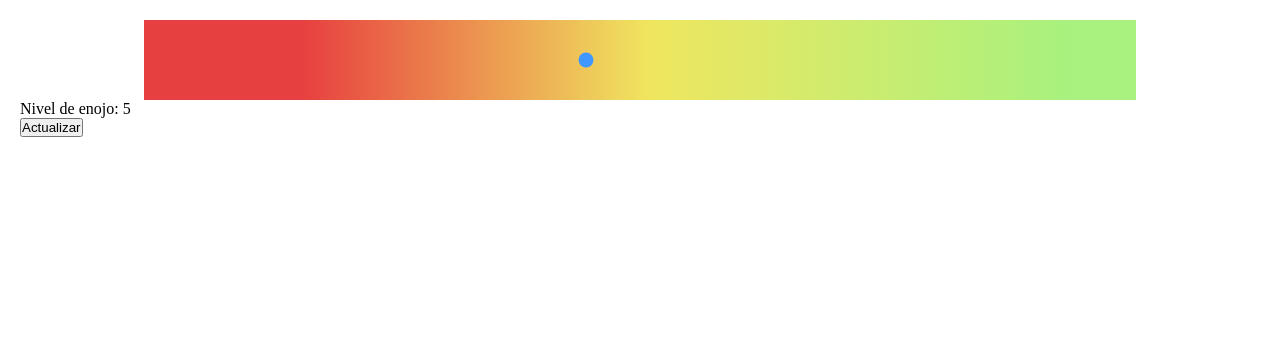
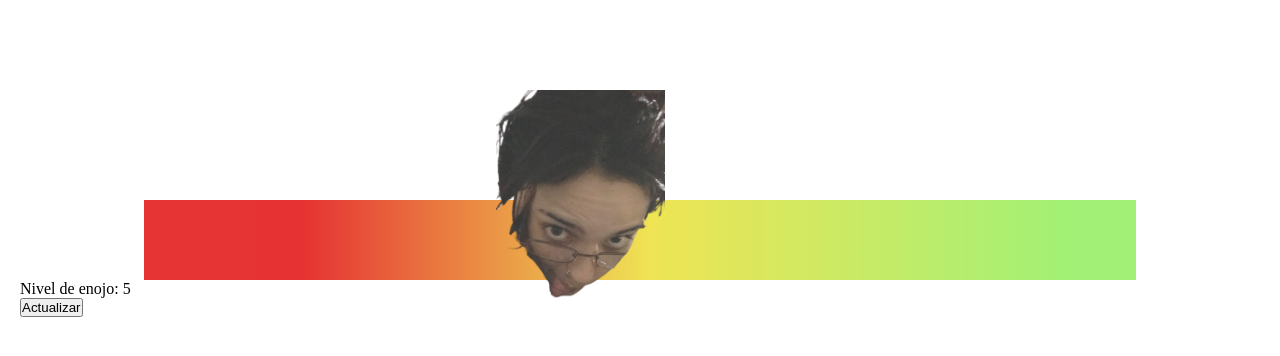
Before and after one commit to Nahuelsin/juanometro, a plain HTML site: page index.html in a window 1280 px wide. Drawn offline with Linux system fonts and the light colour scheme.

Commit message:
agregue la imagen de juana al range slider

```diff
--- a/css/estilos.css
+++ b/css/estilos.css
@@ -8,6 +8,7 @@ main{
 }
 
 .slidercontainer {
+    margin-block-start: 200px;
     display: flex;
     width:100%;
     align-items: center;
@@ -16,12 +17,13 @@ main{
 
 .juanometro {
     -webkit-appearance: none;
+    appearance: none;
     background: linear-gradient(90deg,rgba(224, 0, 0, 1) 16%, rgba(235, 222, 42, 1) 51%, rgba(139, 237, 83, 1) 93%);;
     display: flex;
     width: 80%;
     height: 80px;
     outline: none;
-    opacity: 0.75;
+    opacity: 0.8;
     -webkit-transition: .2s;
     transition: opacity .3s;
 }
@@ -31,6 +33,14 @@ main{
   }
 
   .juanometro::-webkit-slider-thumb {
+    -webkit-appearance: none;
+    appearance: none;
+    width: 200px;
+    height: 300px;
+    border: 1;
     background: url(../imgs/4df03279-3e27-4454-bc5d-3d13977b9673-removebg-preview.png);
+    background-size: contain;
+    background-position: bottom bottom;
+    background-repeat: no-repeat;
     cursor: pointer;
   }
```
Also changed, not shown: index.html (+0 -1 lines).
